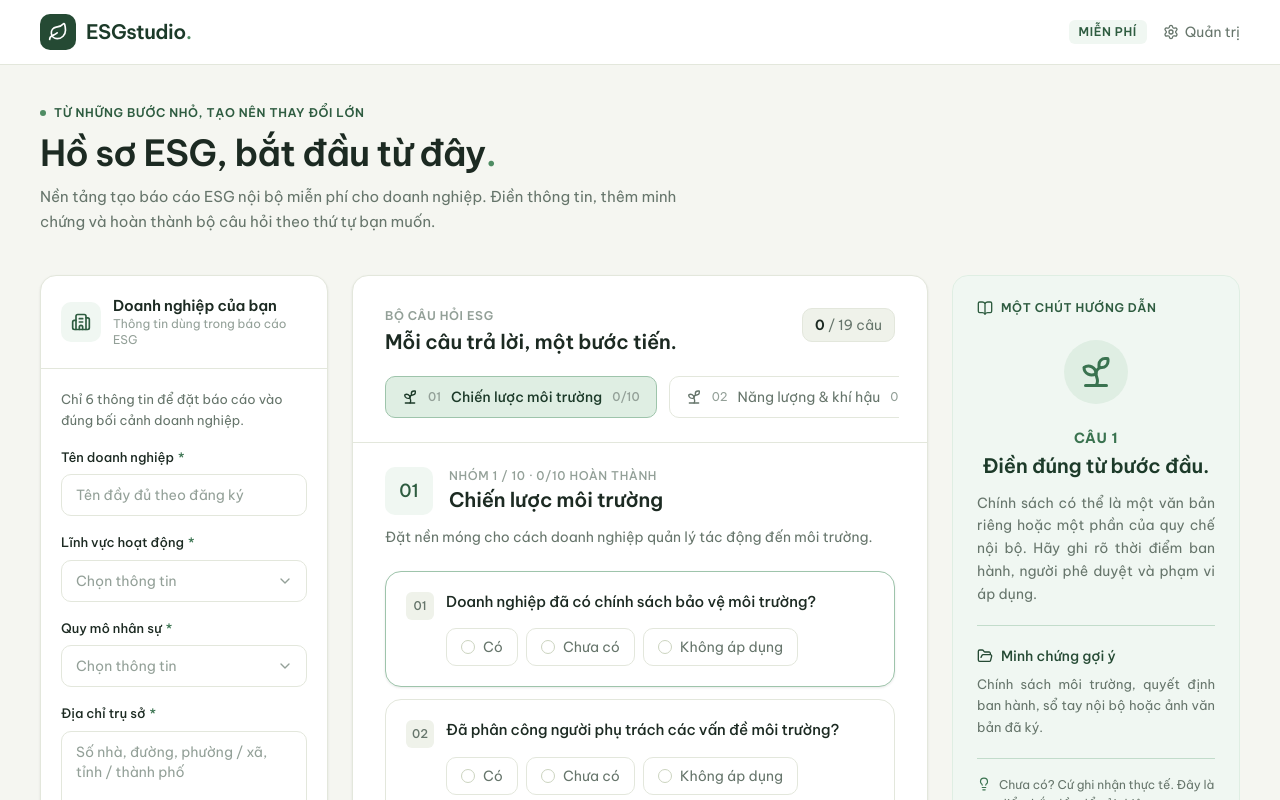
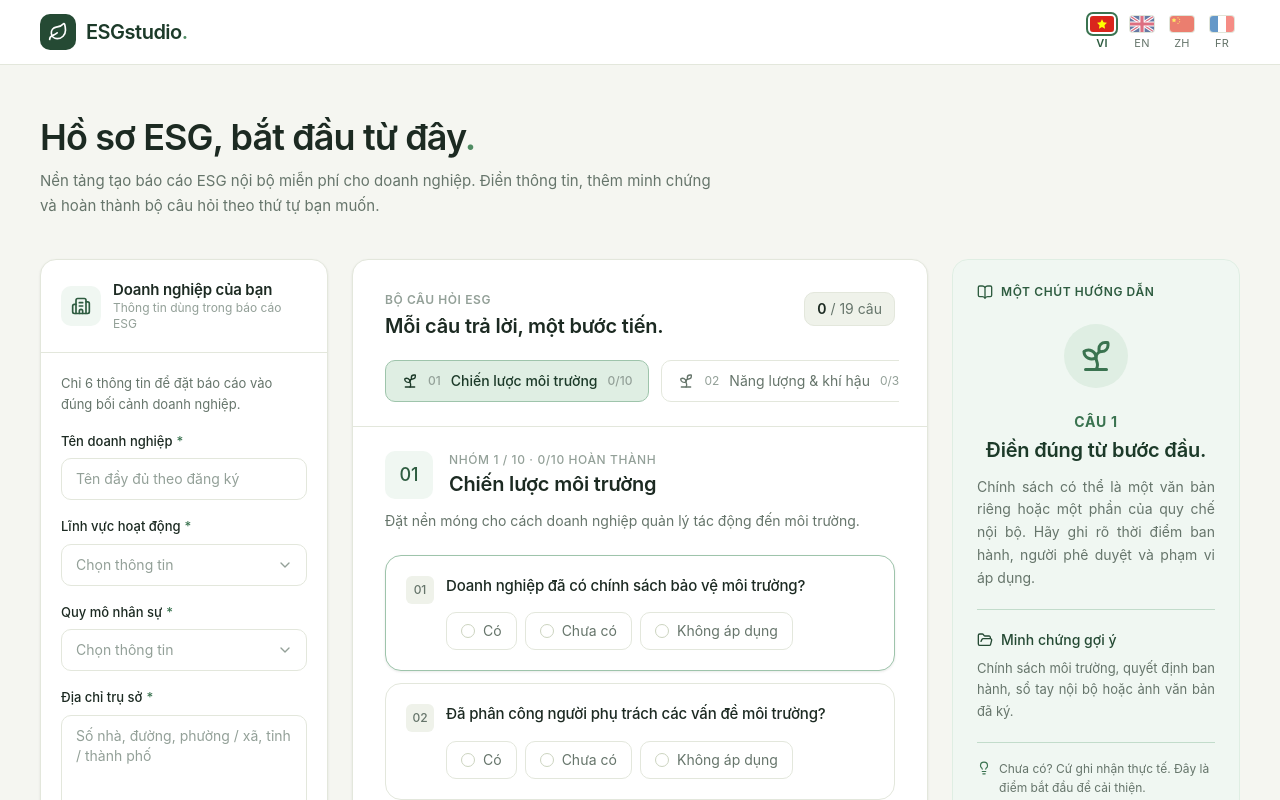
Before and after one commit to lienhethegioirobotaivn/esg-website, a Next.js app in the folder apps/web/: page / in a window 1280 px wide. Shown: the top 800 px of the page. Built offline with nearby package versions, Linux system fonts and the light colour scheme.

Commit message:
feat(web): add language switcher with flags to site header refactor(font): switch global font from BeVietNamPro to NotoSans

```diff
--- a/apps/web/src/app/(public)/page.tsx
+++ b/apps/web/src/app/(public)/page.tsx
@@ -11,10 +11,6 @@ export default function HomePage() {
   return (
     <main>
       <Container className="py-10">
-        <p className="flex items-center gap-2 text-xs font-semibold uppercase tracking-wider text-primary-700">
-          <span aria-hidden className="size-1.5 rounded-full bg-primary-500" />
-          Từ những bước nhỏ, tạo nên thay đổi lớn
-        </p>
         <h1 className="mt-3 text-4xl font-semibold tracking-tight">
           Hồ sơ ESG, bắt đầu từ đây
           <span className="text-primary-500">.</span>
--- a/apps/web/src/app/layout.tsx
+++ b/apps/web/src/app/layout.tsx
@@ -1,14 +1,27 @@
 import type { Metadata, Viewport } from "next";
-import { Be_Vietnam_Pro } from "next/font/google";
+// import { Be_Vietnam_Pro } from "next/font/google";
+import { Noto_Sans, Noto_Sans_SC } from "next/font/google";
 import type { ReactNode } from "react";
 
 import "./globals.css";
 
-const beVietnamPro = Be_Vietnam_Pro({
-  subsets: ["vietnamese", "latin"],
-  weight: ["400", "500", "600", "700"],
-  variable: "--font-be-vietnam-pro",
-  display: "swap",
+// const beVietnamPro = Be_Vietnam_Pro({
+//   subsets: ["vietnamese", "latin"],
+//   weight: ["400", "500", "600", "700"],
+//   variable: "--font-be-vietnam-pro",
+//   display: "swap",
+// });
+
+const notoSans = Noto_Sans({
+  subsets: ["latin", "vietnamese"],
+  weight: ["600", "700", "800", "900"],
+  variable: "--font-noto-sans",
+});
+
+const notoSansSC = Noto_Sans_SC({
+  subsets: ["latin"],
+  weight: ["600", "700", "800", "900"],
+  variable: "--font-noto-sans-sc",
 });
 
 export const metadata: Metadata = {
@@ -27,7 +40,11 @@ export default function RootLayout({
   children,
 }: Readonly<{ children: ReactNode }>) {
   return (
-    <html lang="vi" className={beVietnamPro.variable}>
+    <html
+      lang="vi"
+      // className={beVietnamPro.variable}
+      className={`${notoSans.variable} ${notoSansSC.variable}`}
+    >
       <body className="min-h-screen">{children}</body>
     </html>
   );
--- a/apps/web/src/components/layout/site-header.tsx
+++ b/apps/web/src/components/layout/site-header.tsx
@@ -1,7 +1,8 @@
-import { Leaf, Settings } from "lucide-react";
+import { Leaf } from "lucide-react";
 import Link from "next/link";
 
 import { Container } from "@/components/ui";
+import { LanguageSwitcher } from "@/features/locale";
 
 export function SiteHeader() {
   return (
@@ -15,18 +16,7 @@ export function SiteHeader() {
             ESGstudio<span className="text-primary-500">.</span>
           </span>
         </Link>
-        <div className="flex items-center gap-4">
-          <span className="hidden rounded-md bg-primary-50 px-2.5 py-1 text-xs font-semibold uppercase tracking-wider text-primary-700 sm:inline">
-            Miễn phí
-          </span>
-          <Link
-            href="/admin"
-            className="flex items-center gap-1.5 text-sm text-muted transition-colors hover:text-primary-700"
-          >
-            <Settings aria-hidden className="size-4" />
-            Quản trị
-          </Link>
-        </div>
+        <LanguageSwitcher />
       </Container>
     </header>
   );
--- /dev/null
+++ b/apps/web/src/features/locale/components/flag-icon.tsx
@@ -0,0 +1,86 @@
+import type { Locale } from "../constants";
+
+interface FlagIconProps {
+  locale: Locale;
+}
+
+const STAR_PATH =
+  "M12 2l3.09 6.26L22 9.27l-5 4.87 1.18 6.88L12 17.77l-6.18 3.25L7 14.14 2 9.27l6.91-1.01L12 2z";
+
+function VietnamFlag() {
+  return (
+    <svg viewBox="0 0 30 20" aria-hidden className="size-full">
+      <rect width="30" height="20" fill="#DA251D" />
+      <path
+        d={STAR_PATH}
+        fill="#FFFF00"
+        transform="translate(15 10.2) scale(0.62) translate(-12 -12)"
+      />
+    </svg>
+  );
+}
+
+function UnitedKingdomFlag() {
+  return (
+    <svg viewBox="0 0 60 40" aria-hidden className="size-full">
+      <rect width="60" height="40" fill="#012169" />
+      <path d="M0 0L60 40M60 0L0 40" stroke="#FFFFFF" strokeWidth="8" />
+      <path d="M0 0L60 40M60 0L0 40" stroke="#C8102E" strokeWidth="3" />
+      <path d="M30 0V40M0 20H60" stroke="#FFFFFF" strokeWidth="13" />
+      <path d="M30 0V40M0 20H60" stroke="#C8102E" strokeWidth="8" />
+    </svg>
+  );
+}
+
+function ChinaFlag() {
+  return (
+    <svg viewBox="0 0 30 20" aria-hidden className="size-full">
+      <rect width="30" height="20" fill="#DE2910" />
+      <g fill="#FFDE00">
+        <path
+          d={STAR_PATH}
+          transform="translate(5 5.2) scale(0.3) translate(-12 -12)"
+        />
+        <path
+          d={STAR_PATH}
+          transform="translate(10 2.2) scale(0.1) translate(-12 -12)"
+        />
+        <path
+          d={STAR_PATH}
+          transform="translate(12 4.2) scale(0.1) translate(-12 -12)"
+        />
+        <path
+          d={STAR_PATH}
+          transform="translate(12 7.2) scale(0.1) translate(-12 -12)"
+        />
+        <path
+          d={STAR_PATH}
+          transform="translate(10 9.2) scale(0.1) translate(-12 -12)"
+        />
+      </g>
+    </svg>
+  );
+}
+
+function FranceFlag() {
+  return (
+    <svg viewBox="0 0 30 20" aria-hidden className="size-full">
+      <rect width="10" height="20" fill="#0055A4" />
+      <rect x="10" width="10" height="20" fill="#FFFFFF" />
+      <rect x="20" width="10" height="20" fill="#EF4135" />
+    </svg>
+  );
+}
+
+export function FlagIcon({ locale }: FlagIconProps) {
+  switch (locale) {
+    case "vi":
+      return <VietnamFlag />;
+    case "en":
+      return <UnitedKingdomFlag />;
+    case "zh":
+      return <ChinaFlag />;
+    case "fr":
+      return <FranceFlag />;
+  }
+}
--- /dev/null
+++ b/apps/web/src/features/locale/components/language-switcher.tsx
@@ -0,0 +1,56 @@
+"use client";
+
+import { useEffect } from "react";
+
+import { cn } from "@/lib/cn";
+
+import { LOCALES, LOCALE_LABELS } from "../constants";
+import { useLocaleStore } from "../store/locale-store";
+import { FlagIcon } from "./flag-icon";
+
+export function LanguageSwitcher() {
+  const locale = useLocaleStore((state) => state.locale);
+  const setLocale = useLocaleStore((state) => state.setLocale);
+
+  useEffect(() => {
+    document.documentElement.lang = locale;
+  }, [locale]);
+
+  return (
+    <div role="group" aria-label="Ngôn ngữ" className="flex items-center gap-1">
+      {LOCALES.map((item) => {
+        const isActive = item === locale;
+        return (
+          <button
+            key={item}
+            type="button"
+            onClick={() => setLocale(item)}
+            aria-pressed={isActive}
+            aria-label={LOCALE_LABELS[item]}
+            title={LOCALE_LABELS[item]}
+            className="flex flex-col items-center gap-1.5 rounded-md px-1.5 py-1 transition-colors hover:bg-surface-muted"
+          >
+            <span
+              className={cn(
+                "block h-4 w-6 overflow-hidden rounded-[3px] ring-1 ring-border-strong transition-[opacity,box-shadow]",
+                isActive
+                  ? "ring-2 ring-primary-600 ring-offset-2"
+                  : "opacity-60",
+              )}
+            >
+              <FlagIcon locale={item} />
+            </span>
+            <span
+              className={cn(
+                "text-[0.6875rem] uppercase leading-none tracking-wide",
+                isActive ? "font-semibold text-primary-700" : "text-muted",
+              )}
+            >
+              {item}
+            </span>
+          </button>
+        );
+      })}
+    </div>
+  );
+}
--- /dev/null
+++ b/apps/web/src/features/locale/constants.ts
@@ -0,0 +1,12 @@
+export const LOCALES = ["vi", "en", "zh", "fr"] as const;
+
+export type Locale = (typeof LOCALES)[number];
+
+export const DEFAULT_LOCALE: Locale = "vi";
+
+export const LOCALE_LABELS: Record<Locale, string> = {
+  vi: "Tiếng Việt",
+  en: "English",
+  zh: "中文",
+  fr: "Français",
+};
--- /dev/null
+++ b/apps/web/src/features/locale/index.ts
@@ -0,0 +1,4 @@
+export { LanguageSwitcher } from "./components/language-switcher";
+export { DEFAULT_LOCALE, LOCALES, LOCALE_LABELS } from "./constants";
+export type { Locale } from "./constants";
+export { useLocaleStore } from "./store/locale-store";
--- /dev/null
+++ b/apps/web/src/features/locale/store/locale-store.ts
@@ -0,0 +1,16 @@
+"use client";
+
+import { create } from "zustand";
+
+import { DEFAULT_LOCALE } from "../constants";
+import type { Locale } from "../constants";
+
+interface LocaleState {
+  locale: Locale;
+  setLocale: (locale: Locale) => void;
+}
+
+export const useLocaleStore = create<LocaleState>()((set) => ({
+  locale: DEFAULT_LOCALE,
+  setLocale: (locale) => set({ locale }),
+}));
```
